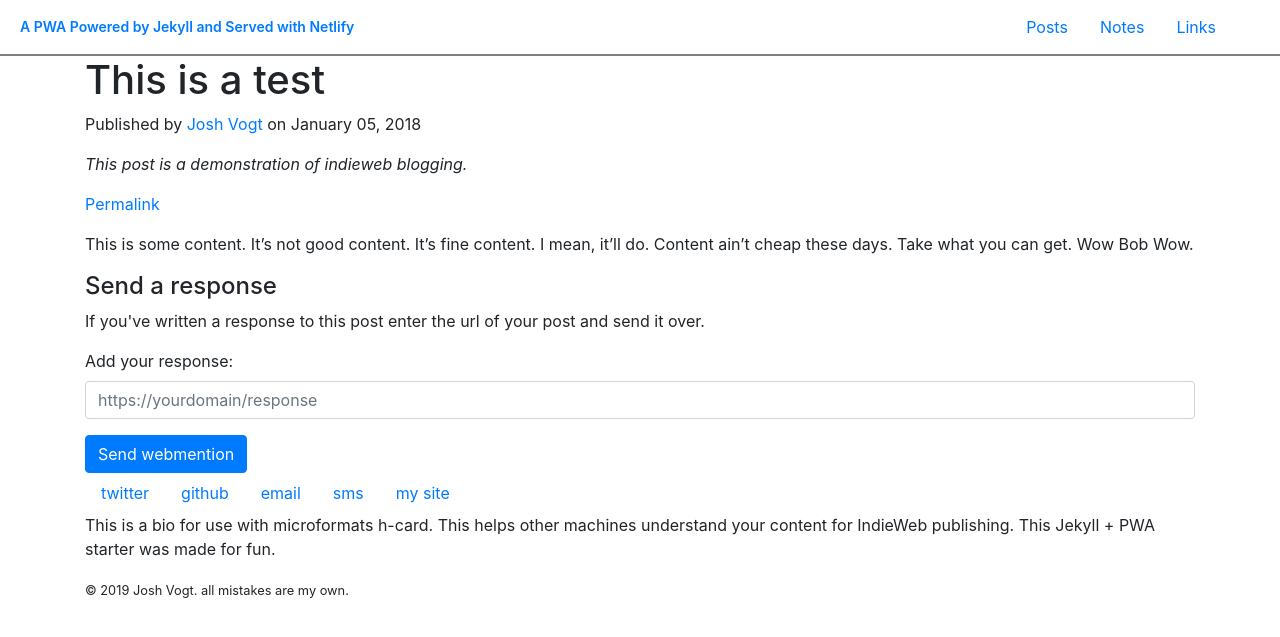
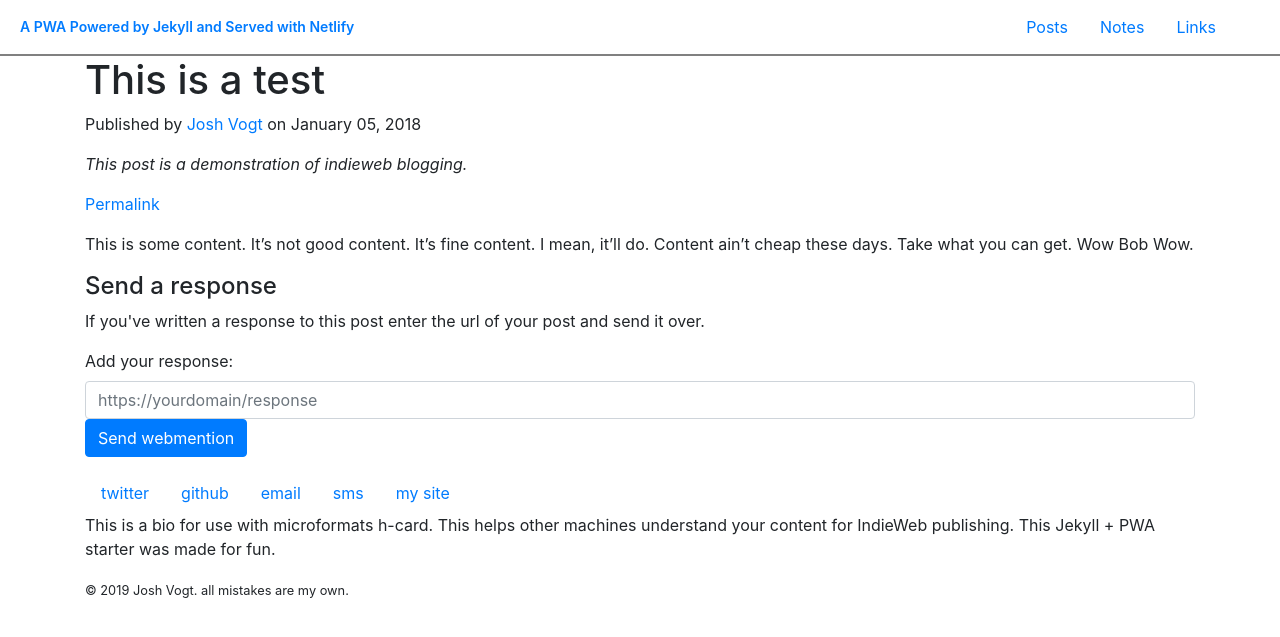
Before and after one commit to dumaurier/pwa_jekyll, a Jekyll site: the page built from _posts/2018-01-03-this-is-a-test.md, in a window 1280 px wide. Shown: the top 637 px of the page. Built offline with Jekyll 4.4.1, drawn with Linux system fonts in a browser that asks for light colours; nearby versions of some CDN libraries; library files that are not in the unit come from our copies; comment, search, counter and statistics services are not loaded.

Commit message:
Update mentions.html

```diff
--- a/_includes/components/mentions.html
+++ b/_includes/components/mentions.html
@@ -12,12 +12,14 @@
   </p>
   <form class="mention-form" method="post" action="https://webmention.io/{{ site.data.settings.domainname }}/webmention">
     <fieldset class="form-group">
+      <div class="fieldset-hate">
         <label for="url-mention">Add your response:</label>
         <input class="form-control" id="url-mention" type="url" name="source" required placeholder="https://yourdomain/response" />
         <input type="hidden" name="target" value="https://{{ site.data.settings.domainname }}{{ page.url }}"  />
+        <button class="btn btn-primary">Send webmention</button>
+      </div>
+    </fieldset>
 
-    </fieldset>
-    <button class="btn btn-primary">Send webmention</button>
   </form>
 </div>
 </article>
```
